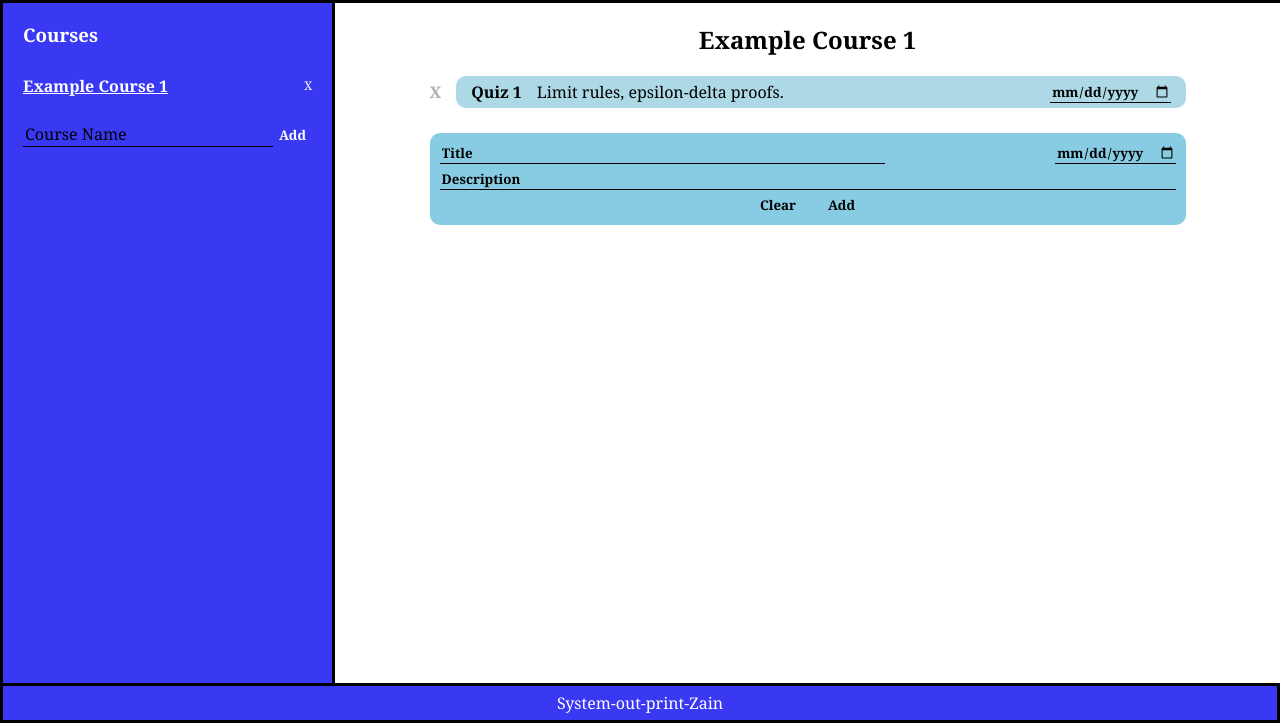
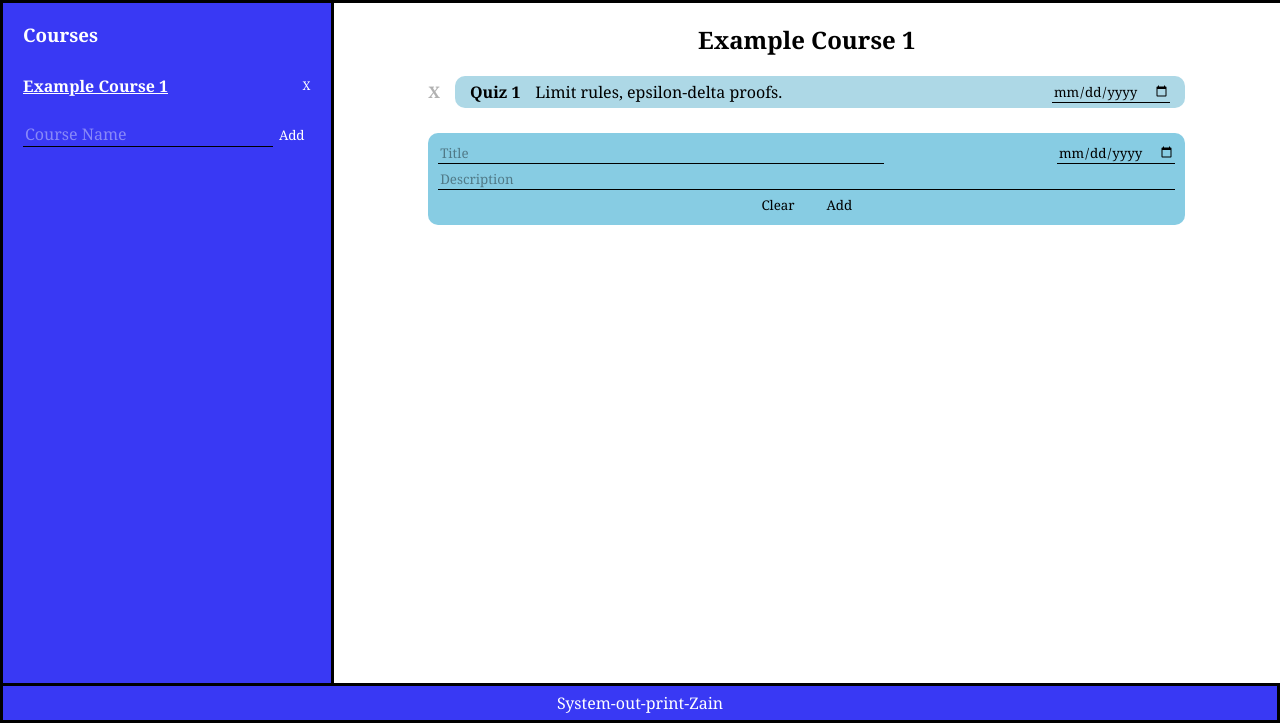
Before and after one commit to System-out-print-Zain/Todo-List, a website built with webpack: page src/template.html in a window 1280 px wide. Both pictures are taken after a click on the button "+ Add Course". Shown: the part 77-800 px from the top of the page. Built offline with nearby package versions, Linux system fonts and the light colour scheme.

Commit message:
Made placeholder text lighter

```diff
--- a/src/style.css
+++ b/src/style.css
@@ -26,11 +26,12 @@ input {
     background-color: transparent;
     border: none;
     border-bottom: solid black 1px;
-    font-weight: bold;
+    font-weight: lighter;
 }
 
 ::placeholder {
     color: black;
+    opacity: 0.4;
 }
 
 input:focus{
@@ -136,6 +137,10 @@ li {
 
 .del-course{
     font-size: 12px;
+}
+
+#course-name::placeholder{
+    color: white;
 }
 
 #course-name{
```
